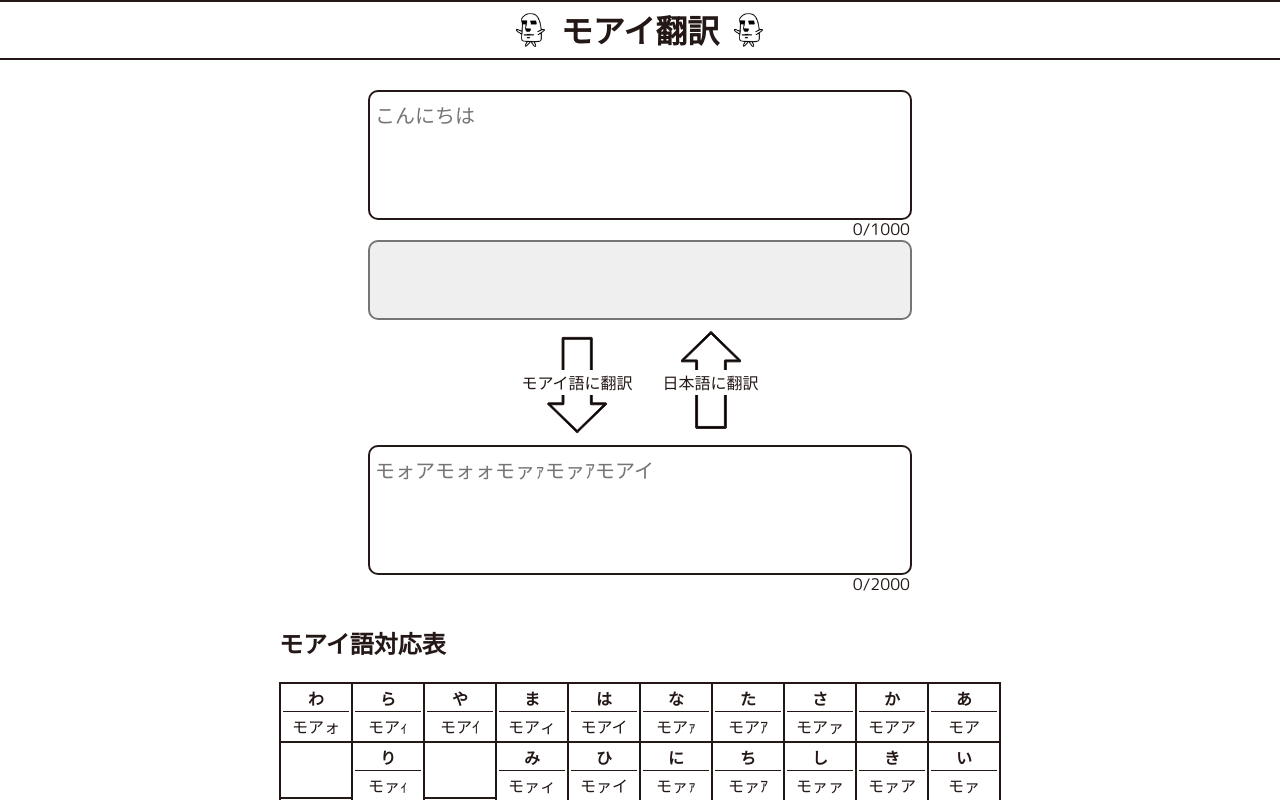
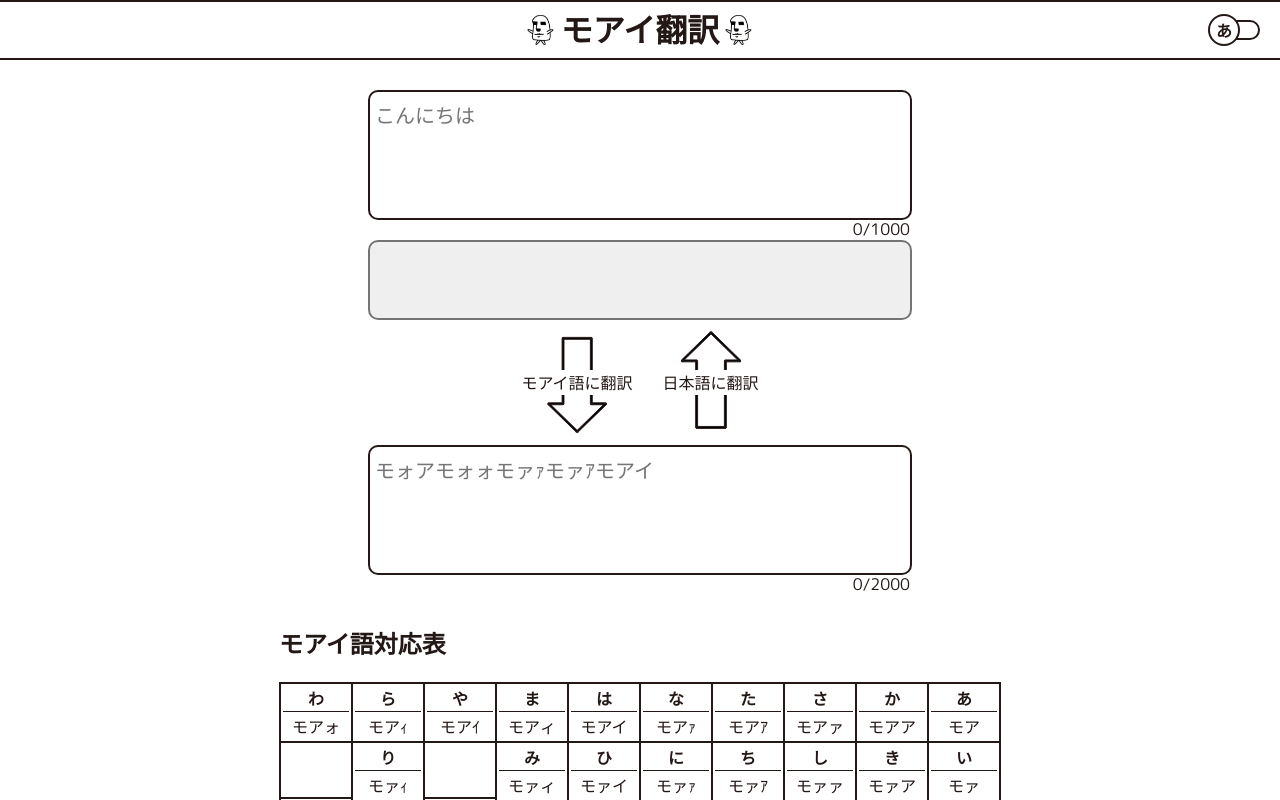
Before and after one commit to Hiroto-Shida/moai-translate, a Next.js app: page / in a window 1280 px wide. Shown: the top 800 px of the page. Built offline with nearby package versions, Linux system fonts and the light colour scheme.

Commit message:
日本語とモアイ語の翻訳ボタンを追加

```diff
--- a/src/components/TranslateButton/index.module.scss
+++ b/src/components/TranslateButton/index.module.scss
@@ -7,6 +7,7 @@
   position: relative;
   border: none;
   transition: transform 0.1s ease-in-out;
+  background-color: transparent;
 
   &.Disabled {
     opacity: 0.5;
--- a/src/components/TranslateButton/index.tsx
+++ b/src/components/TranslateButton/index.tsx
@@ -2,6 +2,8 @@ import clsx from "clsx";
 import styles from "./index.module.scss";
 import ArrowDownImage from "@/../public/arrowDown.svg";
 import ArrowUpImage from "@/../public/arrowUp.svg";
+import { useMemo } from "react";
+import React from "react";
 
 type Props = {
   form: string;
@@ -18,6 +20,16 @@ const TranslateButton: React.FC<Props> = ({
   direction,
   text,
 }) => {
+  const styledText = useMemo(() => {
+    // textの改行コードをbrタグに変換
+    return text.split("\n").map((t, index) => (
+      <React.Fragment key={index}>
+        {index !== 0 && <br />}
+        {t}
+      </React.Fragment>
+    ));
+  }, [text]);
+
   return (
     <button
       type="submit"
@@ -34,7 +46,7 @@ const TranslateButton: React.FC<Props> = ({
       ) : (
         <ArrowUpImage className={clsx(styles.arrow, styles.Up)} />
       )}
-      <p className={styles.text}>{text}</p>
+      <p className={styles.text}>{styledText}</p>
     </button>
   );
 };
--- a/src/components/Translation/Presenter.tsx
+++ b/src/components/Translation/Presenter.tsx
@@ -1,10 +1,11 @@
 import { SubmitHandler, useFormContext } from "react-hook-form";
 import { FormType } from ".";
 import styles from "./index.module.scss";
-import { useEffect, useMemo, useRef, useState } from "react";
+import { useContext, useEffect, useMemo, useRef, useState } from "react";
 import clsx from "clsx";
 import React from "react";
 import TranslateButton from "../TranslateButton";
+import { LanguagesContext } from "../layout/Layout";
 
 type Props = {
   translateJpToMoai: SubmitHandler<FormType>;
@@ -25,6 +26,8 @@ const Presenter: React.FC<Props> = ({
   isValidationError,
   handleChangeMoaiLang,
 }) => {
+  const language = useContext(LanguagesContext);
+
   const { register, watch, handleSubmit, formState, setValue } =
     useFormContext<FormType>();
 
@@ -116,14 +119,22 @@ const Presenter: React.FC<Props> = ({
           disabled={formState.isSubmitting || !!formState.errors.textJp}
           onClick={() => setValue("textMoai", "")}
           direction="down"
-          text="モアイ語に翻訳"
+          text={
+            language === "ja"
+              ? "モアイ語に翻訳"
+              : `モォィモアモァモォア"モァｧ\nモォイモォォモアｲモイア`
+          }
         />
         <TranslateButton
           form="translateToJp"
           disabled={formState.isSubmitting || !!formState.errors.textMoai}
           onClick={() => setValue("textJp", "")}
           direction="up"
-          text="日本語に翻訳"
+          text={
+            language === "ja"
+              ? "日本語に翻訳"
+              : `モァｧモォイモォォモォア"モァｧ\nモォイモォォモアｲモイア`
+          }
         />
       </div>
       <form
--- a/src/components/Translation/index.module.scss
+++ b/src/components/Translation/index.module.scss
@@ -103,10 +103,6 @@
   white-space: pre-wrap;
   word-break: break-all;
 
-  &::-webkit-scrollbar {
-    width: 10px;
-  }
-
   > .error {
     color: $color-red;
     background-color: $color-bg-red;
--- a/src/components/layout/Header/Presenter.tsx
+++ b/src/components/layout/Header/Presenter.tsx
@@ -1,28 +1,47 @@
-import { ComponentProps } from "react";
+import { ComponentProps, useContext } from "react";
 import styles from "./index.module.scss";
 import Image from "next/image";
 import Header from ".";
+import TranslateSwitch from "../TranslateSwitch";
+import { LanguagesContext } from "../Layout";
+import clsx from "clsx";
 
 type Props = ComponentProps<typeof Header>;
 
-const Presenter: React.FC<Props> = ({ height }) => {
+const Presenter: React.FC<Props> = ({ height, onClickSwitch }) => {
+  const language = useContext(LanguagesContext);
+
   return (
     <div className={styles.headerWrapper} style={{ height: height }}>
       <Image
         src="/moai_normal.png"
         alt="moai_normal"
         className={styles.image}
-        width={60}
+        width={30}
         height={60}
       />
-      <h1 className={styles.title}>モアイ翻訳</h1>
+      <h1
+        className={clsx(styles.title, {
+          [styles.Small]: language === "moai",
+        })}
+      >
+        {language === "ja" ? (
+          "モアイ翻訳"
+        ) : (
+          <>
+            <p>モォィモアモァ</p>
+            <p>モォイモォォモアｲモイア</p>
+          </>
+        )}
+      </h1>
       <Image
         src="/moai_normal.png"
         alt="moai_normal"
         className={styles.image}
-        width={60}
+        width={30}
         height={60}
       />
+      <TranslateSwitch onClickSwitch={onClickSwitch} />
     </div>
   );
 };
--- a/src/components/layout/Header/index.module.scss
+++ b/src/components/layout/Header/index.module.scss
@@ -12,10 +12,16 @@
   display: flex;
   justify-content: center;
   align-items: center;
+  gap: 5px;
 
   > .title {
     text-align: center;
+    line-height: 1;
     font-size: $font-size-header;
+
+    &.Small {
+      font-size: $font-size-input;
+    }
   }
 
   > .image {
--- a/src/components/layout/Header/index.tsx
+++ b/src/components/layout/Header/index.tsx
@@ -2,10 +2,11 @@ import Presenter from "./Presenter";
 
 type Props = {
   height: number;
+  onClickSwitch: (language: "ja" | "moai") => void;
 };
 
-const Header: React.FC<Props> = ({ height }) => {
-  return <Presenter height={height} />;
+const Header: React.FC<Props> = ({ height, onClickSwitch }) => {
+  return <Presenter height={height} onClickSwitch={onClickSwitch} />;
 };
 
 export default Header;
--- a/src/components/layout/Layout/index.tsx
+++ b/src/components/layout/Layout/index.tsx
@@ -1,4 +1,9 @@
+import { createContext, useState } from "react";
 import Header from "../Header";
+
+type Languages = "ja" | "moai";
+
+export const LanguagesContext = createContext<Languages>("ja");
 
 type Props = {
   children: React.ReactNode;
@@ -7,9 +12,11 @@ type Props = {
 const headerHeight = 60;
 
 export const Layout = ({ children }: Props) => {
+  const [language, setLangage] = useState<Languages>("ja");
+
   return (
-    <>
-      <Header height={headerHeight} />
+    <LanguagesContext.Provider value={language}>
+      <Header height={headerHeight} onClickSwitch={setLangage} />
       <div
         style={{
           marginTop: `${headerHeight + 30}px`,
@@ -23,6 +30,6 @@ export const Layout = ({ children }: Props) => {
       >
         {children}
       </div>
-    </>
+    </LanguagesContext.Provider>
   );
 };
--- /dev/null
+++ b/src/components/layout/TranslateSwitch/index.module.scss
@@ -0,0 +1,65 @@
+@use "@/styles/variables.module.scss" as *;
+
+.translateSwitch {
+  position: absolute;
+  right: 20px;
+  // top: 0;
+  // background-color: aqua;
+  // width: 100px;
+  height: 100%;
+}
+
+.switchLabel {
+  position: relative;
+
+  > input[type="checkbox"] {
+    position: absolute;
+    width: 0;
+    height: 0;
+  }
+
+  > .circle {
+    position: relative;
+    left: -4px;
+    width: 32px;
+    height: 32px;
+    top: -8px; // TODO:
+    border-radius: 50%;
+    background-color: $color-white;
+    color: $color-black;
+    border: 2px solid $color-black;
+    text-align: center;
+    user-select: none;
+    display: flex;
+    justify-content: center;
+    align-items: center;
+    transition: 0.2s;
+  }
+
+  > .circle > .text {
+    font-size: $font-size-base;
+    font-weight: bold;
+    color: inherit;
+  }
+
+  > .base {
+    position: relative;
+    width: 48px;
+    border-radius: 16px;
+    height: 20px;
+    top: 50%;
+    transform: translateY(-50%);
+    border: 2px solid $color-black;
+    background-color: $color-white;
+  }
+
+  > input[type="checkbox"]:checked ~ .circle {
+    background-color: $color-black;
+    color: $color-white;
+    transform: translate(75%);
+  }
+
+  > input[type="checkbox"]:checked ~ .base {
+    background-color: $color-black;
+  }
+}
--- /dev/null
+++ b/src/components/layout/TranslateSwitch/index.tsx
@@ -0,0 +1,31 @@
+import { useContext } from "react";
+import styles from "./index.module.scss";
+import { LanguagesContext } from "../Layout";
+
+type Props = {
+  onClickSwitch: (language: "ja" | "moai") => void;
+};
+
+const TranslateSwitch: React.FC<Props> = ({ onClickSwitch }) => {
+  const language = useContext(LanguagesContext);
+
+  return (
+    <div className={styles.translateSwitch}>
+      <label htmlFor="switch" className={styles.switchLabel}>
+        <input
+          type="checkbox"
+          id="switch"
+          onChange={(e) => {
+            onClickSwitch(e.target.checked ? "moai" : "ja");
+          }}
+        />
+        <div className={styles.base} />
+        <div className={styles.circle}>
+          <span className={styles.text}>{language === "ja" ? "あ" : "ﾓｱ"}</span>
+        </div>
+      </label>
+    </div>
+  );
+};
+
+export default TranslateSwitch;
--- a/src/components/moaiLangTablea/Main/Presenter.tsx
+++ b/src/components/moaiLangTablea/Main/Presenter.tsx
@@ -1,10 +1,17 @@
+import { useContext } from "react";
 import OneTable from "../OneTable";
 import styles from "./index.module.scss";
+import { LanguagesContext } from "@/components/layout/Layout";
 
 const Presenter: React.FC = () => {
+  const language = useContext(LanguagesContext);
   return (
     <div className={styles.moaiLangTableWrapper}>
-      <p className={styles.title}>モアイ語対応表</p>
+      <p className={styles.title}>
+        {language === "ja"
+          ? "モアイ語対応表"
+          : `モォィモアモァモォア"モアｱモァモォモイモァイﾓォｲモイ`}
+      </p>
       <div className={styles.tableDisplayWrapper}>
         <div className={styles.tableWrapper}>
           <div className={styles.columnWrapper}>
@@ -80,20 +87,48 @@ const Presenter: React.FC = () => {
         </div>
       </div>
       <div className={styles.otherCharWrapper}>
-        <p className={styles.title}>その他対応文字</p>
+        <p className={styles.title}>
+          {language === "ja"
+            ? "その他対応文字"
+            : `モォァモォｧモアｱ モアｱモァモォモイモォィモァァ"`}
+        </p>
         <table className={styles.table}>
           <tbody>
             <tr>
-              <td>{`濁点：文字の後ろに「"」`}</td>
-              <td>{`例）「ざ」→「モアァ"」`}</td>
+              <td>
+                {language === "ja"
+                  ? `濁点：文字の後ろに「"」`
+                  : `モアｱ"モイアモィｱモォォ：モォィモァァ"モォｧ モイモァァモォｨモァｧ「"」`}
+              </td>
+              <td>
+                {language === "ja"
+                  ? `例）「ざ」→「モアァ"」`
+                  : `モィｨモァ）「ざ」→「モアァ"」`}
+              </td>
             </tr>
             <tr>
-              <td>半濁点：文字の後ろに「°」</td>
-              <td>例）「ぱ」→「モアイ°」</td>
+              <td>
+                {language === "ja"
+                  ? `半濁点：文字の後ろに「°」`
+                  : `モアイモォォモアｱ"モイアモィｱモォォ：モォィモァァ"モォｧ モイモァァモォｨモァｧ「°」`}
+              </td>
+              <td>
+                {language === "ja"
+                  ? `例）「ぱ」→「モアイ°」`
+                  : `モィｨモァ）「ぱ」→「モアイ°」`}
+              </td>
             </tr>
             <tr>
-              <td>小文字：先頭が半角の「ﾓ」</td>
-              <td>例）「ぁ」→「ﾓア」</td>
+              <td>
+                {language === "ja"
+                  ? `小文字：先頭が半角の「ﾓ」`
+                  : `モォアモォィモァァ"：モィァモォォモォｱモイモアア" モアイモォォモアアモイアモォｧ「ﾓ」`}
+              </td>
+              <td>
+                {language === "ja"
+                  ? `例）「ぁ」→「ﾓア」`
+                  : `モィｨモァ）「ぁ」→「ﾓア」`}
+              </td>
             </tr>
           </tbody>
         </table>
```
